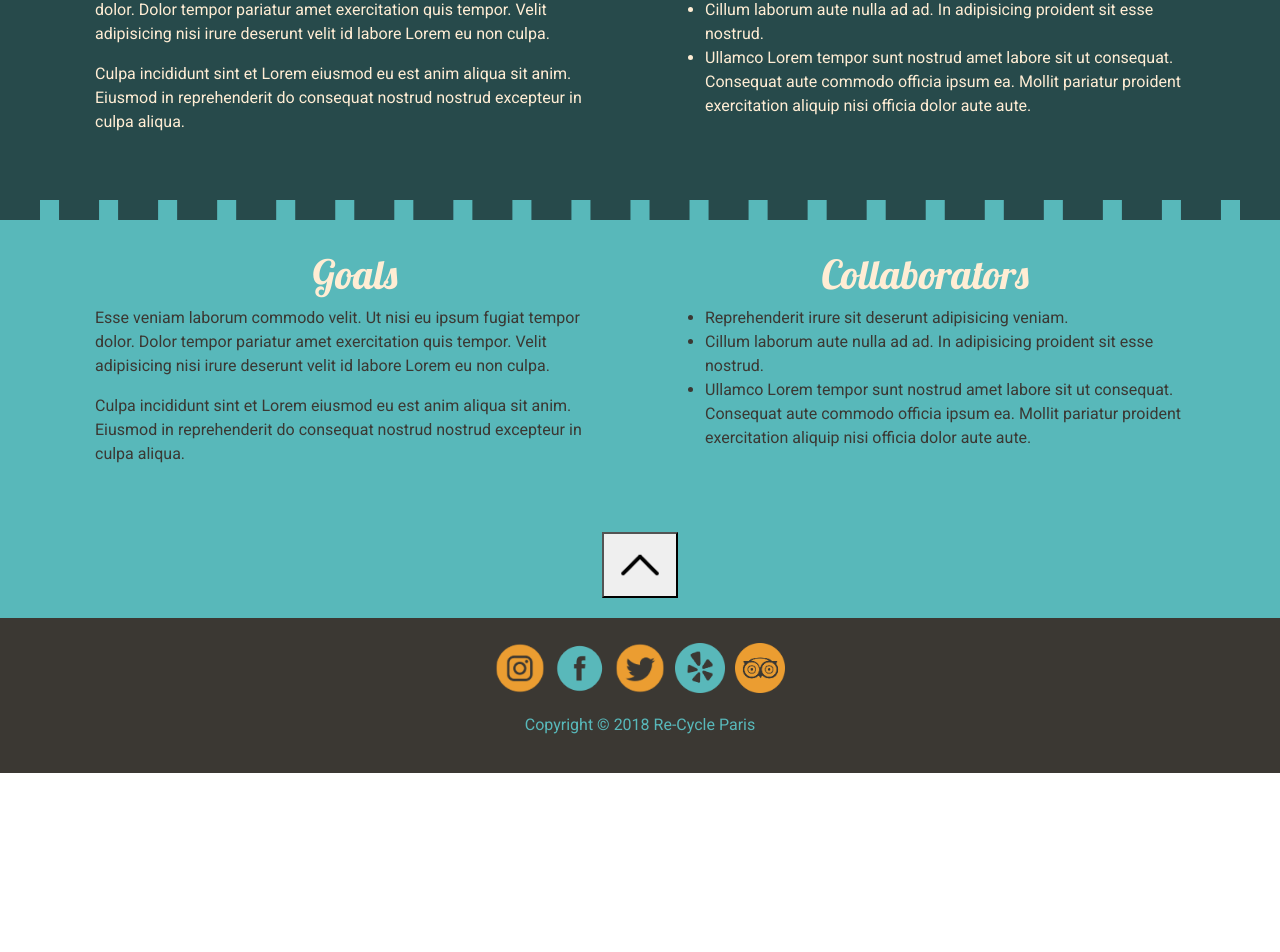
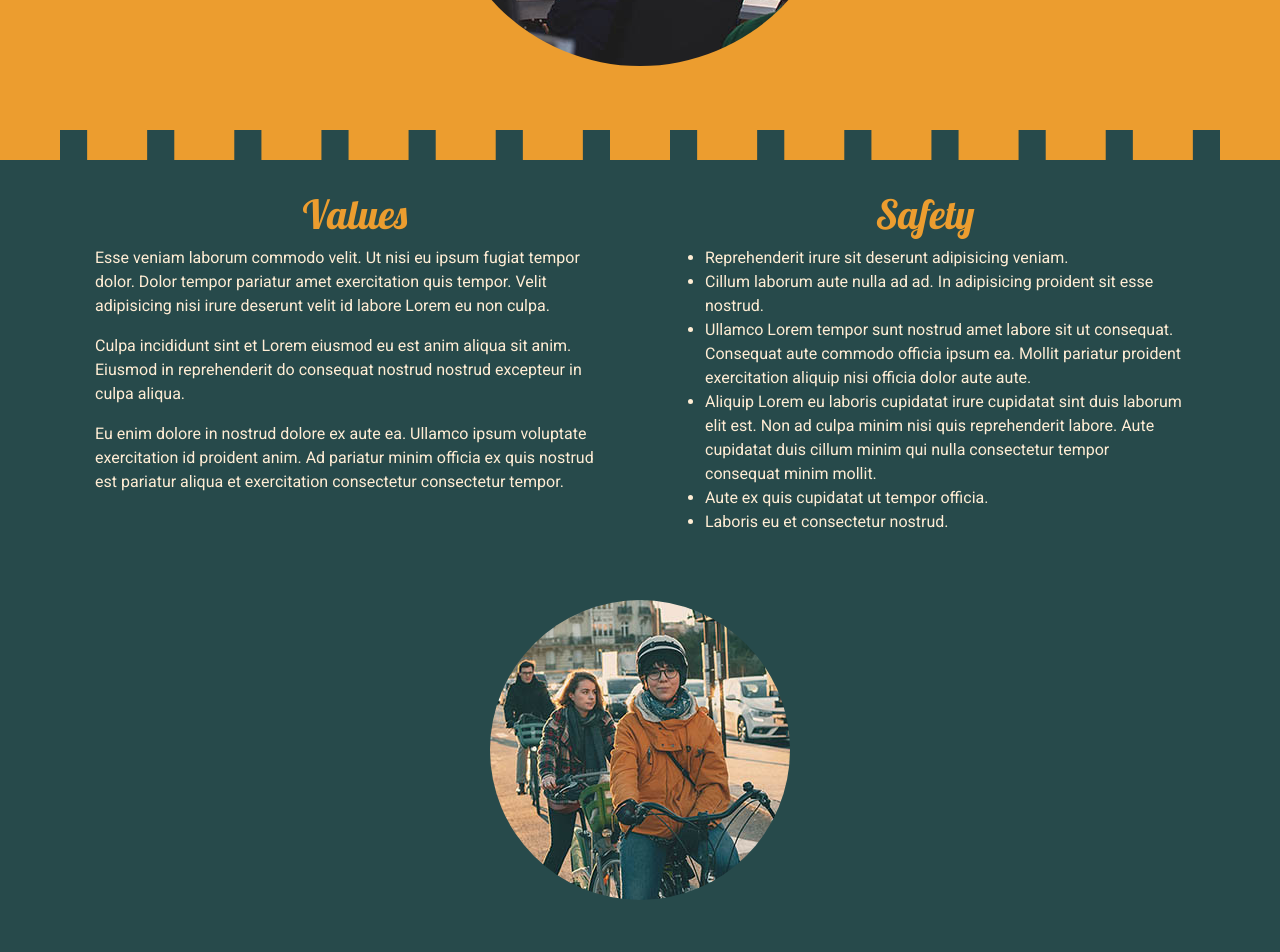
Before and after one commit to mie91/marie-berger-portfolio-2-html-and-css-ca, a React (Create React App) app: page /about in a window 1280 px wide. Shown: the part 1600-2552 px from the top of the page. Before the commit the page ends 2373 px from the top, so only its background shows below. Built offline with nearby package versions, Linux system fonts and the light colour scheme.

Commit message:
Minor changes to About page

```diff
--- a/src/components/about/About.js
+++ b/src/components/about/About.js
@@ -5,7 +5,7 @@ import SubHeader from "../layout/SubHeader";
 import IconUp from "../../assets/images/icons/icon_up.png";
 import Bike1 from "../../assets/images/resized/bike_1.jpg";
 import Employees1 from "../../assets/images/resized/employees.jpg";
-import Safety1 from "../../assets/images/resized/safety1.jpg";
+import Safety2 from "../../assets/images/resized/safety2.jpg";
 
 const BackToTop = function () {
 function ScrollToTop() {
@@ -44,6 +44,7 @@ return (
                 </Col>
             </Row>
             <Row>
+
                 <Col className="col-md-6">
                 <div className="infoBox">
                     <MainHeader title="History" />
@@ -71,7 +72,6 @@ return (
                         <li>Address : 15 Rue de Monttessuy, 75007 Paris, France</li>
                         <li>Phone : (+33) 98765432</li>
                     </ul>
-                    <Image fluid className="aboutImage" src={Employees1} alt="Employees at Re-Cycle office" />
 
                     <SubHeader title="Other locations" />
                     <ul className="basicList">
@@ -88,16 +88,22 @@ return (
                 </div>
                 </Col>
             </Row>
+                <div className="d-flex justify-content-center">
+                    <Image fluid className="aboutImage" src={Employees1} alt="Employees at Re-Cycle office" />
+                </div>
         </Container>
     </div>
-        <div className="container-sea">
+        <div className="container-sea container-border">
             <Container>
+
                 <Row>
+
                     <Col className="col-md-6">
                         <div className="infoBox infoBox-sea">
                             <MainHeader title="Values" />
                             <p>Esse veniam laborum commodo velit. Ut nisi eu ipsum fugiat tempor dolor. Dolor tempor pariatur amet exercitation quis tempor. Velit adipisicing nisi irure deserunt velit id labore Lorem eu non culpa.</p>
                             <p>Culpa incididunt sint et Lorem eiusmod eu est anim aliqua sit anim. Eiusmod in reprehenderit do consequat nostrud nostrud excepteur in culpa aliqua.</p>
+                            <p>Eu enim dolore in nostrud dolore ex aute ea. Ullamco ipsum voluptate exercitation id proident anim. Ad pariatur minim officia ex quis nostrud est pariatur aliqua et exercitation consectetur consectetur tempor.</p>
                         </div>
                     </Col>
                     <section ref={refB} />
@@ -109,13 +115,19 @@ return (
                                 <li>Reprehenderit irure sit deserunt adipisicing veniam.</li>
                                 <li>Cillum laborum aute nulla ad ad. In adipisicing proident sit esse nostrud.</li>
                                 <li>Ullamco Lorem tempor sunt nostrud amet labore sit ut consequat. Consequat aute commodo officia ipsum ea. Mollit pariatur proident exercitation aliquip nisi officia dolor aute aute.</li>
+                                <li>Aliquip Lorem eu laboris cupidatat irure cupidatat sint duis laborum elit est. Non ad culpa minim nisi quis reprehenderit labore. Aute cupidatat duis cillum minim qui nulla consectetur tempor consequat minim mollit. </li>
+                                <li>Aute ex quis cupidatat ut tempor officia.</li>
+                                <li>Laboris eu et consectetur nostrud.</li>
                             </ul>
                         </div>
                     </Col>
                 </Row>
+                <div className="d-flex justify-content-center">
+                    <Image fluid className="aboutImage" src={Safety2} alt="Lady with a bike helmet on" />
+                </div>
             </Container>
         </div>
-        <div className="container-teal">
+        <div className="container-teal container-border">
             <Container>
                 <Row>
                     <Col className="col-md-6">
@@ -137,7 +149,6 @@ return (
                             </ul>
                         </div>
                     </Col>
-
                 </Row>
                 <BackToTop/>
             </Container>
--- a/src/sass/partials/_general.scss
+++ b/src/sass/partials/_general.scss
@@ -8,20 +8,31 @@
 
 .container-orange {
     background-color: $orange;
+    &.container-border {
+        border-top: dashed 30px $orange;
+    }
 }
 
 .container-sea {
     background-color: $sea;
+
+    &.container-border {
+    border-top: dashed 30px $orange;
+    }
 }
 
 .container-teal {
     background-color: $teal;
-    border-top: dashed 20px $sea;
-
+    &.container-border {
+        border-top: dashed 30px $sea;
+    }
 }
 
 .container-dark {
     background-color: $dark;
+    &.container-border {
+        border-top: dashed 30px $teal;
+    }
 }
 
 
--- a/src/sass/partials/_images.scss
+++ b/src/sass/partials/_images.scss
@@ -1,6 +1,7 @@
 //IMAGES//
 .aboutImage {
-    max-width: 40vw;
+    border-radius: 50%;
+    margin-bottom: 5vw;
 }
 
 //ICONS//
```
Also changed, not shown: src/assets/images/resized/employees.jpg, src/assets/images/resized/safety2.jpg (added).
